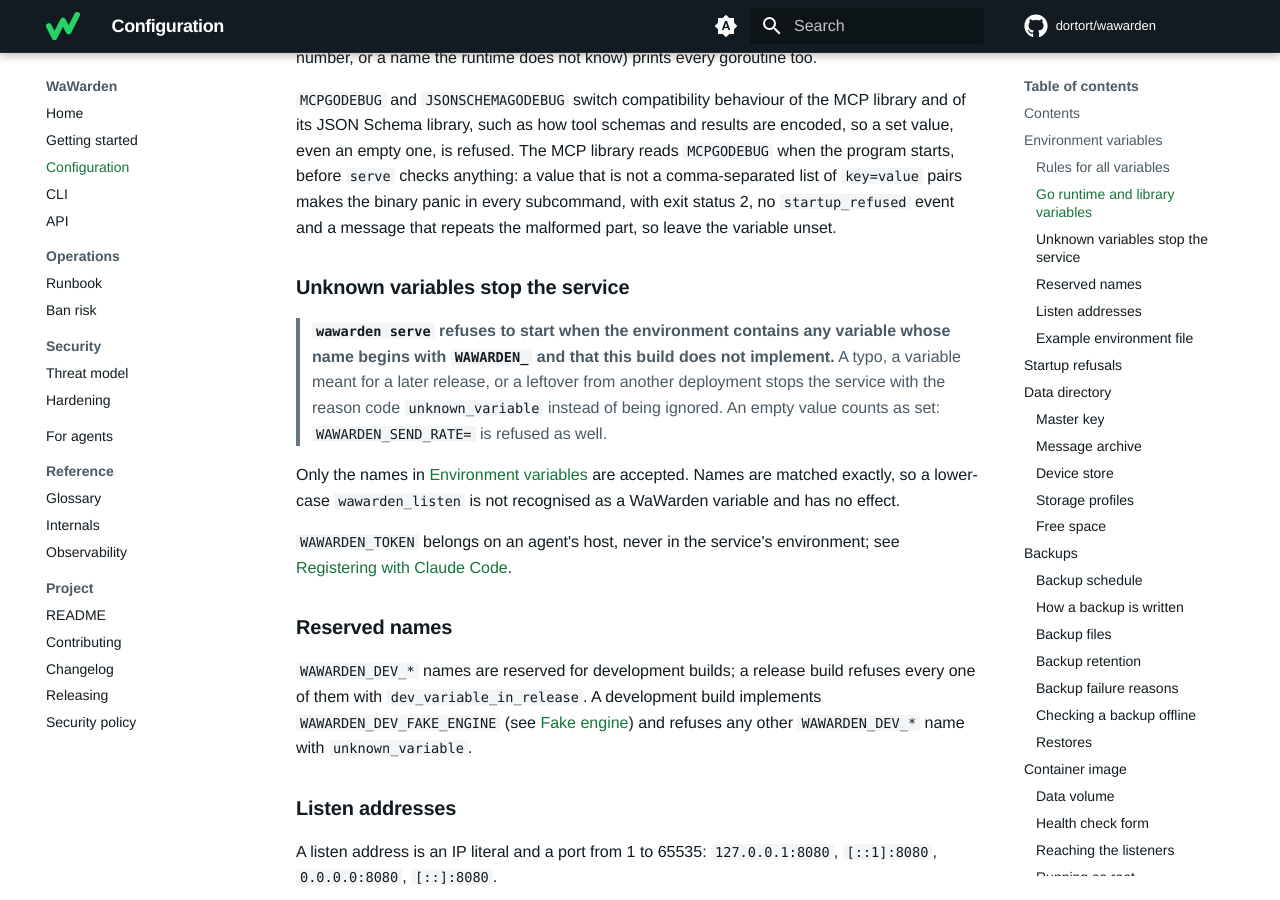
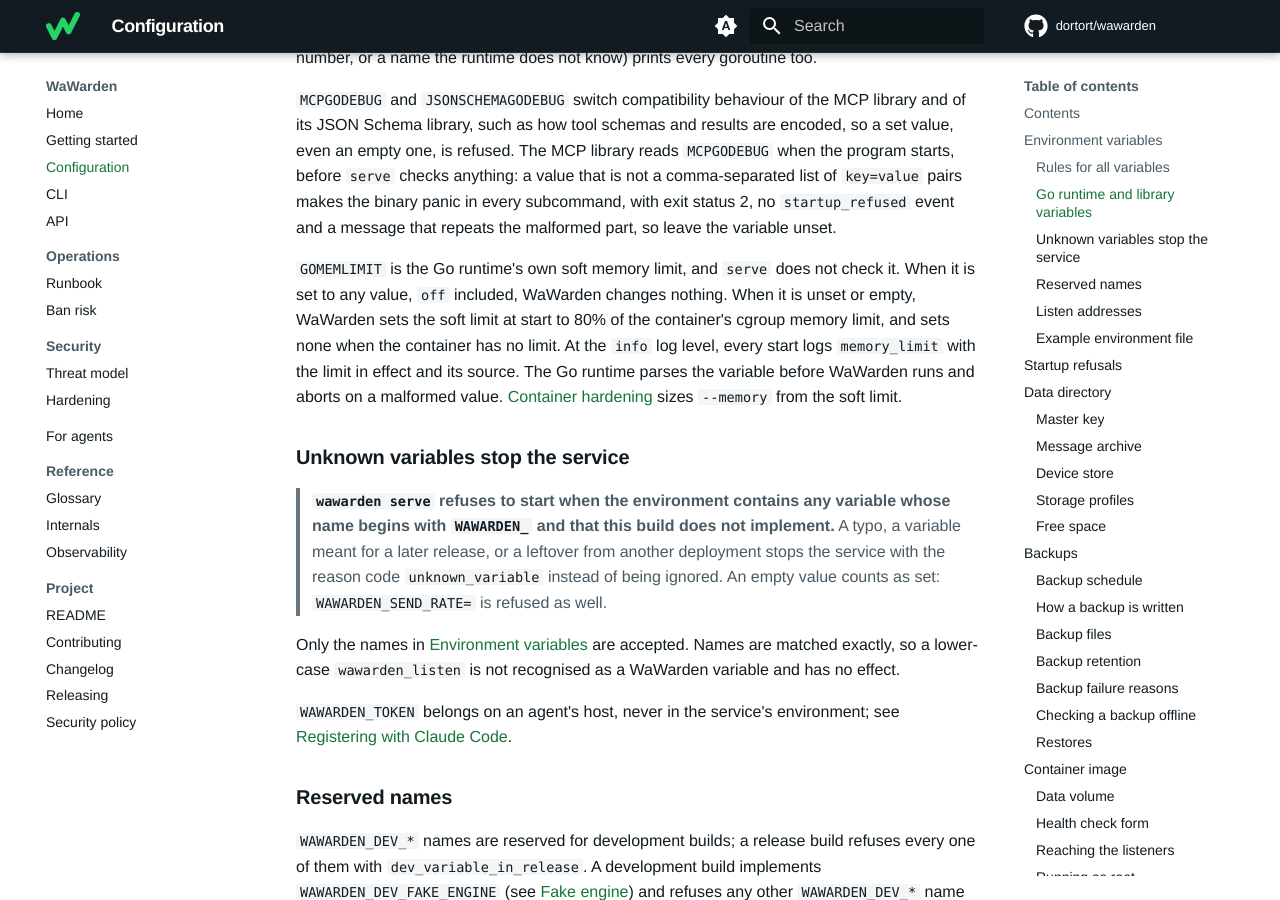
Before and after one commit to dortort/wawarden, an MkDocs documentation site: the page built from docs/configuration.md, in a window 1280 px wide and 900 px high, scrolled down 7833 px. Built offline with MkDocs 1.6.1 and Material for MkDocs 9.7.7, drawn with Linux system fonts in a browser that asks for light colours; comment, search, counter and statistics services are not loaded; some of the changed text lies outside the part shown.

Commit message:
docs(configuration): document GOMEMLIMIT and the soft memory limit
GOMEMLIMIT is not checked by serve: a set value, off included, is left
alone, and an unset or empty one makes WaWarden set 80% of the cgroup
memory limit. The Compose example notes the resulting soft limit.

Co-Authored-By: Claude Opus 5.5 <noreply@anthropic.com>
Co-Authored-By: Claude Fable 5.1 <noreply@anthropic.com>

```diff
--- a/docs/configuration.md
+++ b/docs/configuration.md
@@ -123,6 +123,16 @@ encoded, so a set value, even an empty one, is refused. The MCP library reads
 that is not a comma-separated list of `key=value` pairs makes the binary panic
 in every subcommand, with exit status 2, no `startup_refused` event and a
 message that repeats the malformed part, so leave the variable unset.
+
+`GOMEMLIMIT` is the Go runtime's own soft memory limit, and `serve` does not
+check it. When it is set to any value, `off` included, WaWarden changes
+nothing. When it is unset or empty, WaWarden sets the soft limit at start to
+80% of the container's cgroup memory limit, and sets none when the container
+has no limit. At the `info` log level, every start logs `memory_limit` with
+the limit in effect and its source. The Go runtime parses the variable before
+WaWarden runs and aborts on a malformed value.
+[Container hardening](hardening.md#container-hardening) sizes `--memory` from
+the soft limit.
 
 ### Unknown variables stop the service
 
@@ -912,6 +922,9 @@ volumes:
   [shutdown](cli.md#shutdown) grace period. Compose's default is 10 seconds.
 - `mem_limit: 512m` leaves room for history sync at the default
   `WAWARDEN_HISTORY_MAX_BYTES`; see [Memory bounds](internals.md#memory-bounds).
+  With `GOMEMLIMIT` unset, WaWarden sets a soft memory limit of 80% of it,
+  about 410 MiB; [container hardening](hardening.md#container-hardening) gives
+  the sizing rule.
 - Admin commands run inside the container and read the token on standard
   input. `-T` gives the command no terminal, so `--token-stdin` reads the
   redirected file:
```
